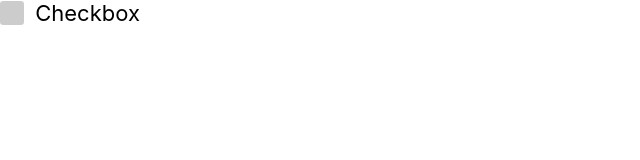
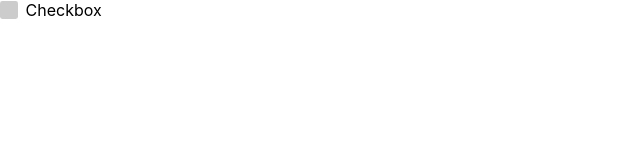
Before and after one commit to vsv-cv/PerformanceEvaluationPlatform, a React (Create React App) app: page / in a window 1280 px wide. Shown: the top 160 px of the page, without its empty margins (0-640 px from the left). Built offline with nearby package versions, Linux system fonts and the light colour scheme.

Commit message:
fix: set checkbox font-size to 'inherit'.

```diff
--- a/src/components/atoms/Checkbox/checkbox.module.scss
+++ b/src/components/atoms/Checkbox/checkbox.module.scss
@@ -3,7 +3,7 @@
   position: relative;
   padding-left: 1.6em;
   cursor: pointer;
-  font-size: 22px;
+  font-size: inherit;
   user-select: none;
 
   & input {
```
